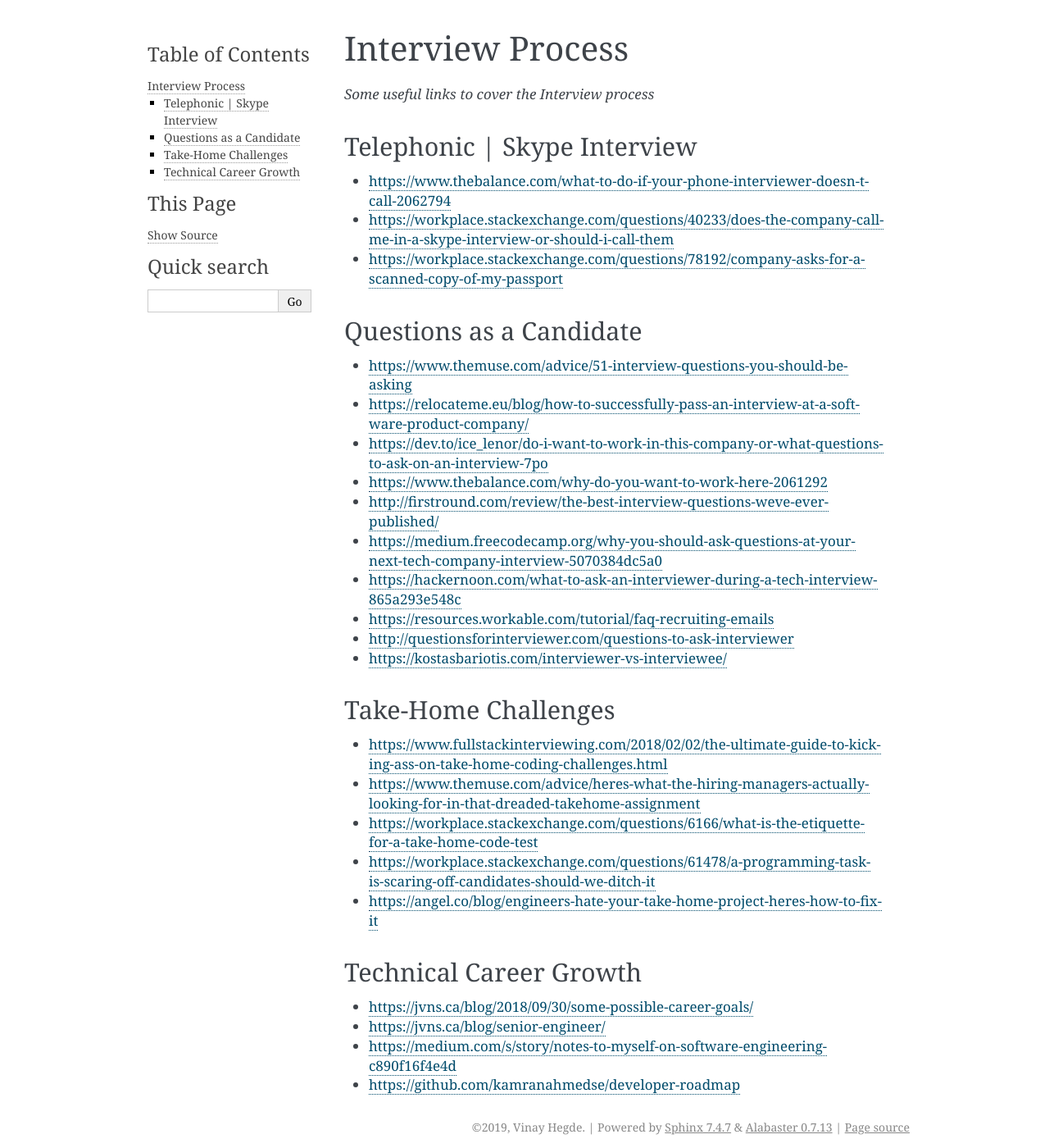
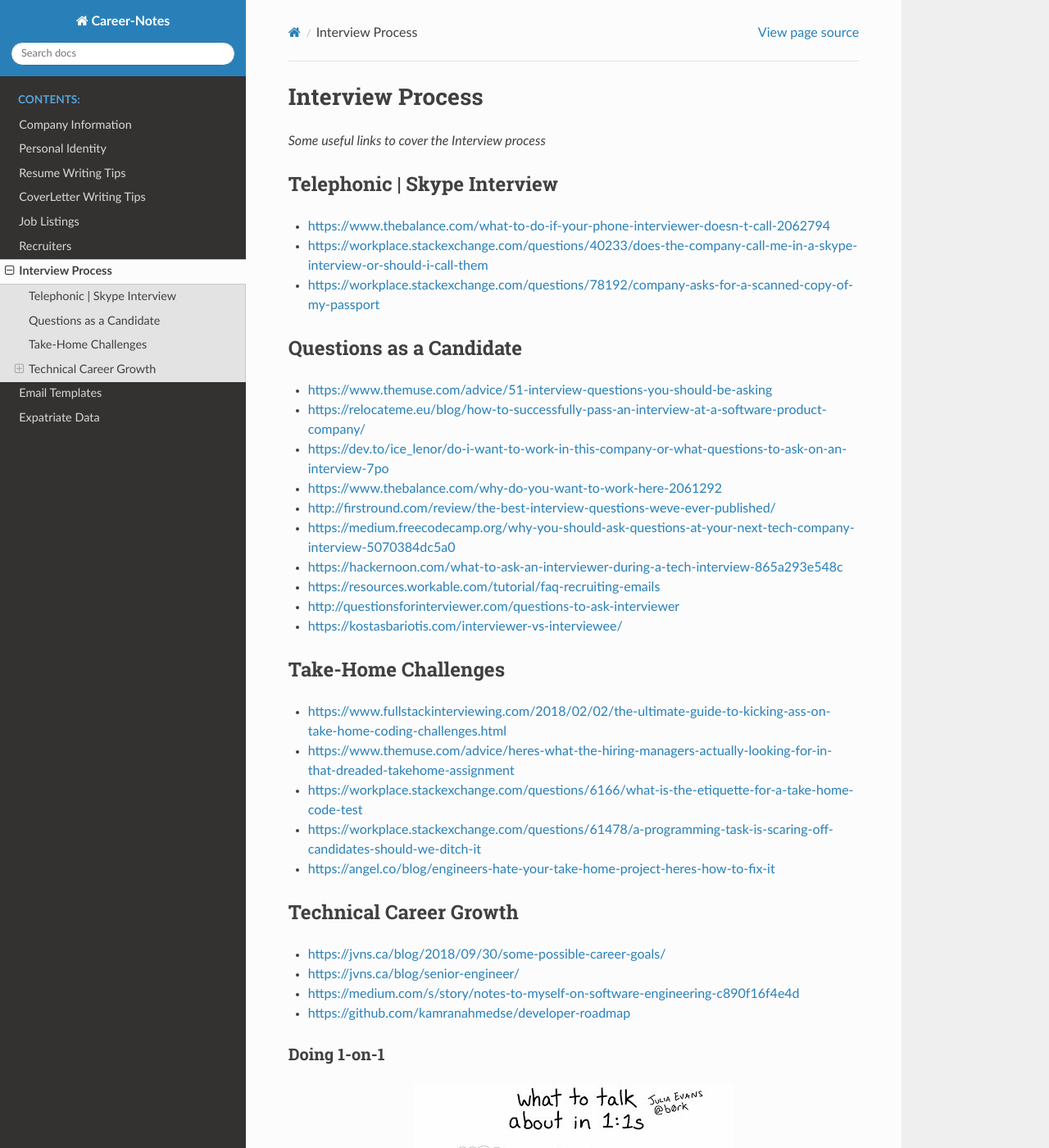
Before and after one commit to vinayhegde1990/career-notes, a Sphinx documentation site: the page built from docs/source/Interview-Process.rst, in a window 1280 px wide and 1400 px high. Shown: the whole window at 82% size. Built offline with Sphinx 7.4.7 and the Read the Docs theme 2.0.0, drawn with Linux system fonts in a browser that asks for light colours; some of the changed text lies outside the part shown.

Commit message:
Modifying the Interview-Process.rst
- Adds a section for 1-on-1 and feedback
- Reconstructs the conf.py

```diff
--- a/docs/source/Interview-Process.rst
+++ b/docs/source/Interview-Process.rst
@@ -62,3 +62,18 @@
 - https://medium.com/s/story/notes-to-myself-on-software-engineering-c890f16f4e4d
 
 - https://github.com/kamranahmedse/developer-roadmap
+
+Doing 1-on-1
+#################
+.. image::  ../source/images/tech-growth-1-on-1.png
+    :width: 390px
+    :align: center
+    :height: 512px
+
+
+Employee Manager Feedback
+###########################
+.. image::  ../source/images/tech-growth-employee-manager-feedback.png
+    :width: 1110px
+    :align: center
+    :height: 1504px
--- a/docs/source/conf.py
+++ b/docs/source/conf.py
@@ -81,7 +81,7 @@
 # The theme to use for HTML and HTML Help pages.  See the documentation for
 # a list of builtin themes.
 #
-html_theme = 'alabaster'
+html_theme = 'sphinx_rtd_theme'
 
 # Theme options are theme-specific and customize the look and feel of a theme
 # further.  For a list of options available for each theme, see the
```
Also changed, not shown: docs/source/images/tech-growth-1-on-1.png (added), docs/source/images/tech-growth-employee-manager-feedback.png (added), docs/source/index.rst (line endings or trailing spaces).
